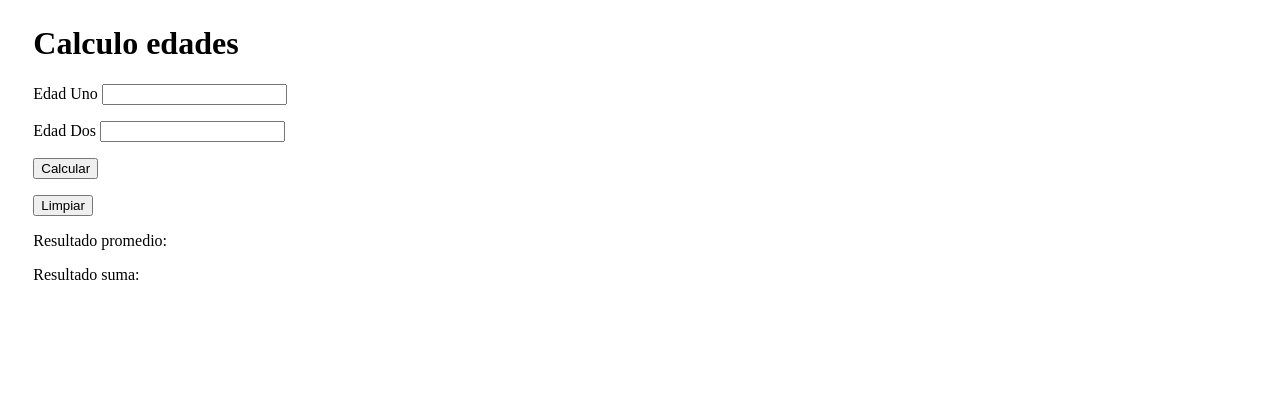
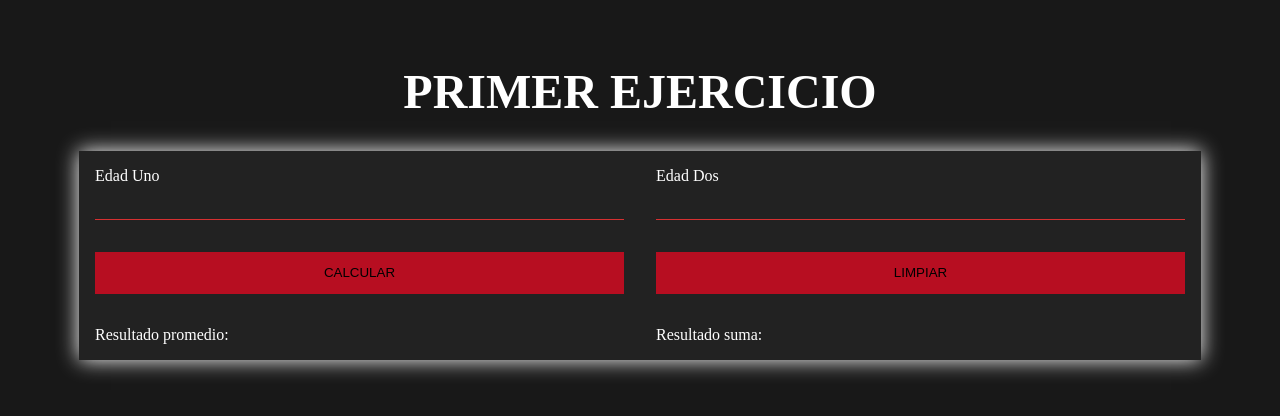
Before and after one commit to FacuGauto/laboIV_angular, an Angular app: page / in a window 1280 px wide. Shown: the top 416 px of the page. Built offline with nearby package versions, Linux system fonts and the light colour scheme.

Commit message:
agrego estilos al formulario edades

```diff
--- a/src/app/formulario/formulario.component.css
+++ b/src/app/formulario/formulario.component.css
@@ -1,3 +1,54 @@
 .contenedor {
-    margin: 2%;
+    max-width: 1170px;
+    margin-left: auto;
+    margin-right: auto;
+    padding: 1.5em;
 }
+
+h1 {
+    text-align: center;
+    font-size: 3em;
+}
+
+form {
+    box-shadow: 0 0 20px 0 rgba(255, 255, 255, 3);
+    background: #222222;
+    display: grid;
+    grid-template-columns: 1fr 1fr;
+}
+
+form > * {
+    padding: 1em;
+}
+
+form p {
+    margin: 0;
+    padding: 1em;
+}
+
+form button,
+form input {
+    width: 100%;
+    padding: .7em;
+    border: none;
+    background: none;
+    outline: 0;
+    color: #fff;
+    border-bottom: 1px solid #d63031;
+}
+
+form button {
+    background: #b70e21;
+    color: #000;
+    border: 0;
+    text-transform: uppercase;
+    padding: 1em;
+}
+
+form button:hover,
+form button:focus {
+    background: #d63031;
+    color: #fff;
+    transition: background-color 1s ease-out;
+    outline: 0;
+}
--- a/src/app/formulario/formulario.component.ts
+++ b/src/app/formulario/formulario.component.ts
@@ -12,7 +12,7 @@ export class FormularioComponent implements OnInit {
   ngOnInit(): void {
   }
 
-  title = 'Calculo edades';
+  title = 'PRIMER EJERCICIO';
 
   public edadUno;
   public edadDos;
--- a/src/styles.css
+++ b/src/styles.css
@@ -1 +1,10 @@
 /* You can add global styles to this file, and also import other style files */
+* {
+    box-sizing: border-box;
+}
+
+body {
+    background: #181818;
+    color: #fff;
+    padding: 0 1.5em;
+}
```
